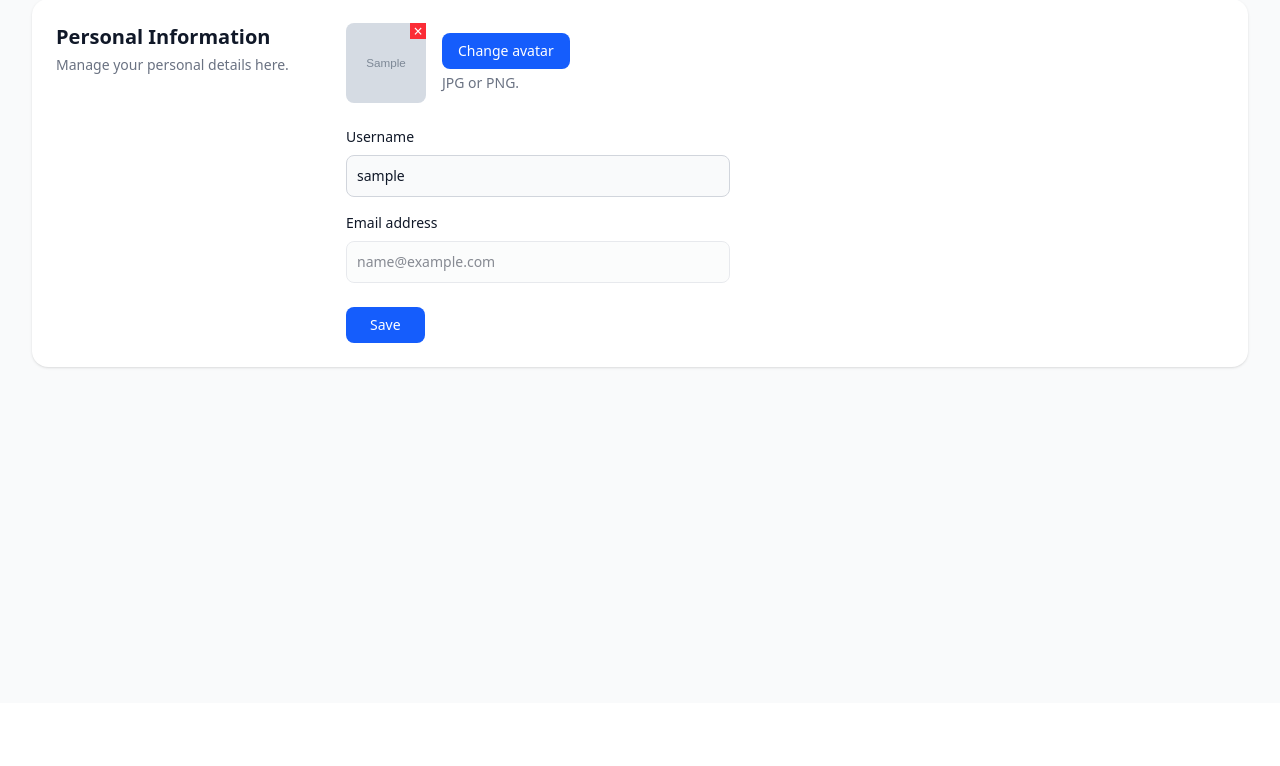
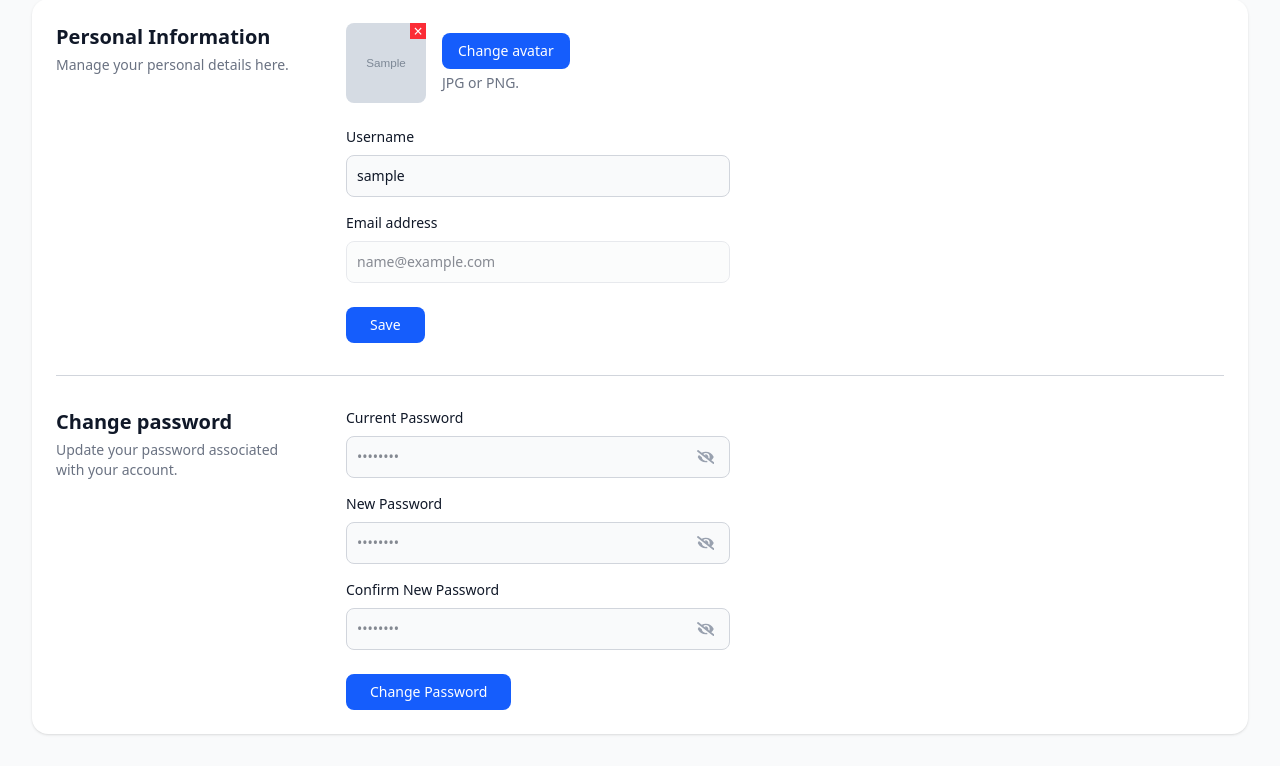
Before and after one commit to Gal1leox/flask-blog-website, a Flask app: page /settings in a window 1280 px wide. Shown: the part 97-863 px from the top of the page. Before the commit the page ends 466 px from the top, so only its background shows below. Run offline with Flask 3, Linux system fonts and the light colour scheme; a user stored in the database is signed in; tables that the repository leaves empty hold one stand-in row (values such as "Sample post"); grey boxes marked "Sample" are stand-in pictures; some libraries are stand-ins or nearby versions.

Commit message:
feat(frontend): add update password section in settings page

```diff
--- a/website/templates/pages/shared/settings.html
+++ b/website/templates/pages/shared/settings.html
@@ -1,9 +1,7 @@
-{# templates/pages/shared/settings.html #}
-
 {% extends "pages/shared/base.html" %}
 
 {% from "components/ui/alert.html" import alert %}
-{% from "components/ui/field.html" import render_username_field, render_email_field %}
+{% from "components/ui/field.html" import render_username_field, render_email_field, render_password_field %}
 
 {% block title %}Kalts Daniil - Settings{% endblock %}
 
@@ -12,7 +10,7 @@
 {% if messages %}
 <div class="mb-6" x-data="{ count: {{ messages|length }} }" x-show="count > 0">
   {% for category, message in messages %}
-    {{ alert(category, message) }}
+  {{ alert(category, message) }}
   {% endfor %}
 </div>
 {% endif %}
@@ -99,6 +97,43 @@
       </button>
     </form>
   </div>
+
+  {% if show_change_password %}
+  <hr class="my-8 border-gray-300 dark:border-gray-700">
+
+  <div class="grid grid-cols-1 sm:grid-cols-[250px_1fr] gap-x-10 gap-y-8">
+    <aside>
+      <h2 class="text-gray-900 dark:text-gray-100 text-xl font-semibold mb-1">
+        Change password
+      </h2>
+      <p class="text-sm text-gray-500 dark:text-gray-400">
+        Update your password associated with your account.
+      </p>
+    </aside>
+
+    <form
+      class="flex flex-col gap-6"
+      method="POST"
+      action="/settings/change-password"
+      x-data
+    >
+      {{ change_password_form.hidden_tag() }}
+
+      <div class="flex flex-col gap-4 max-w-sm">
+        {{ render_password_field(change_password_form.current_password) }}
+        {{ render_password_field(change_password_form.new_password) }}
+        {{ render_password_field(change_password_form.confirm_new_password) }}
+      </div>
+
+      <button
+        type="submit"
+        class="self-start bg-blue-600 hover:bg-blue-700 text-white text-sm px-6 py-2 rounded-lg font-medium focus:outline-none focus:ring-2 focus:ring-blue-400"
+      >
+        Change Password
+      </button>
+    </form>
+  </div>
+  {% endif %}
 </div>
 
 <form
```
